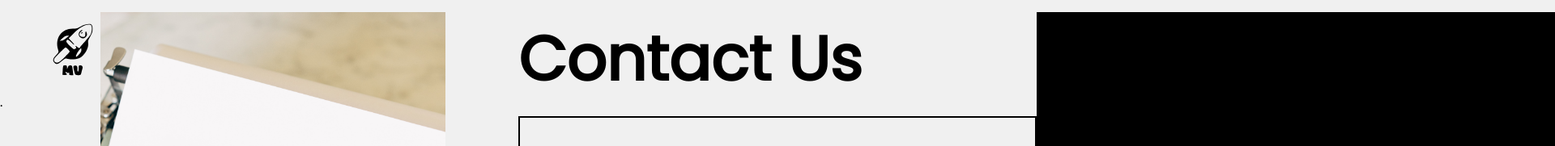
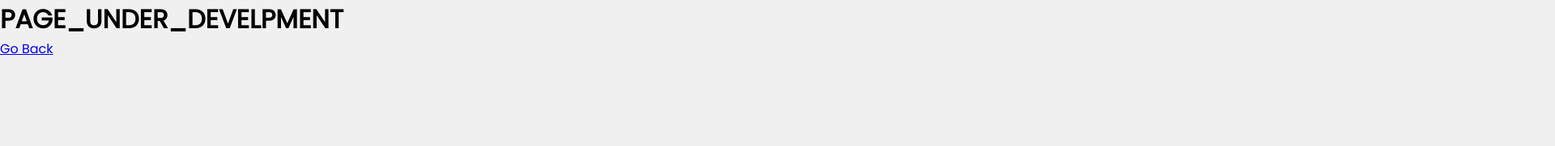
Before and after one commit to drxking/Multiverse, a website: page dist/contact_us/index.html in a window 1280 px wide. Shown: the top 181 px of the page at 81% size, 1920 px wide, since content can reach past the window. Drawn offline with nearby package versions, Linux system fonts and the light colour scheme.

Commit message:
Update index.html

```diff
--- a/dist/contact_us/index.html
+++ b/dist/contact_us/index.html
@@ -9,7 +9,10 @@
 </head>
 
 <body>
-    <div id="cursor"></div>
+    <h1>PAGE_UNDER_DEVELPMENT</h1>
+    <a href="../index.html">Go Back</a>
+
+<!--     <div id="cursor"></div>
     <div class="overlay">
         <div class="minov overlay-1"></div>
         <div class="minov overlay-2"></div>
@@ -17,12 +20,12 @@
         <div class="minov overlay-4"></div>
         <div class="minov overlay-5"></div>
     </div>
-    <!-- Create a container for the main map -->
+
+
+
     <header style="position: fixed;">
         <nav>
-            <a id="logo" class="cur-scale" href="../index.html">
-                <img height="79" src="../../images/4fa22ef55b20434fa2c730d8299b511f-removebg-preview.svg" alt="">
-            </a>
+
         </nav>
         .
     </header>
@@ -52,7 +55,7 @@
                 </div>
             </div>
         </div>
-    </main>
+    </main> -->
     <script src="https://cdnjs.cloudflare.com/ajax/libs/gsap/3.12.2/gsap.min.js"
         integrity="sha512-16esztaSRplJROstbIIdwX3N97V1+pZvV33ABoG1H2OyTttBxEGkTsoIVsiP1iaTtM8b3+hu2kB6pQ4Clr5yug=="
         crossorigin="anonymous" referrerpolicy="no-referrer"></script>
```
